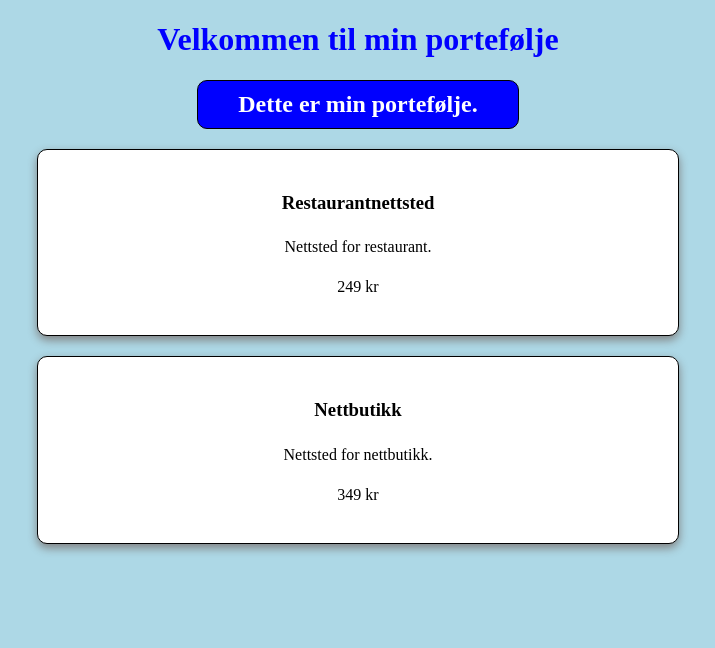
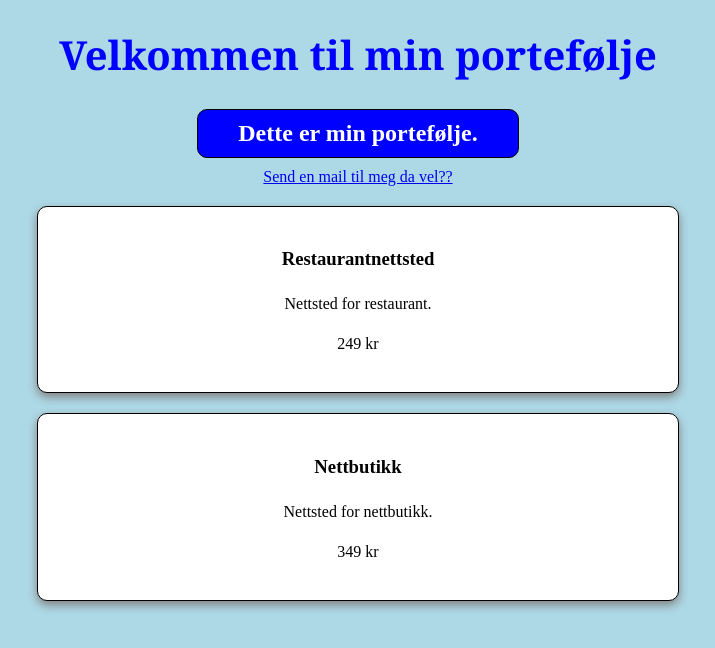
Before and after one commit to ghaithh03/portfolio, a plain HTML site: page index.html in a window 1280 px wide. Shown: the whole page, without its empty margins (282-997 px from the left). Drawn offline with Linux system fonts and the light colour scheme.

Commit message:
oppdatering 3
yay

```diff
--- a/index.html
+++ b/index.html
@@ -15,6 +15,8 @@ background-color: lightblue;
 h1 {
     color: blue;
     text-align: center;
+    font-family: Cambria, Cochin, Georgia, Times, 'Times New Roman', serif;
+    font-size: 40px;
 }
 
 .underoverskrift {
@@ -48,12 +50,31 @@ h1 {
 
 }
 
+.mailknapp {
+/*    background-color: white;
+    color: blue;
+    border: none;
+    padding: 10px 20px;
+    border-radius: 8px;
+    font-size: 18px;
+    margin: 20px auto;
+    display: inline-block;
+    transition: 0.3s;
+    cursor: pointer;
+    text-decoration: none; */
+    text-align: center;
+}
+
     </style>
 
 </head>
 <body>
     <h1>Velkommen til min portefølje</h1>
     <h2 class="underoverskrift">Dette er min portefølje.</h2>
+
+    <div class="mailknapp">
+        <a href="mailto:ghaithh03@gmail.com">Send en mail til meg da vel??
+    </a></div>
 
     <div class="portefølje">
         <h3>Restaurantnettsted</h3>
```
